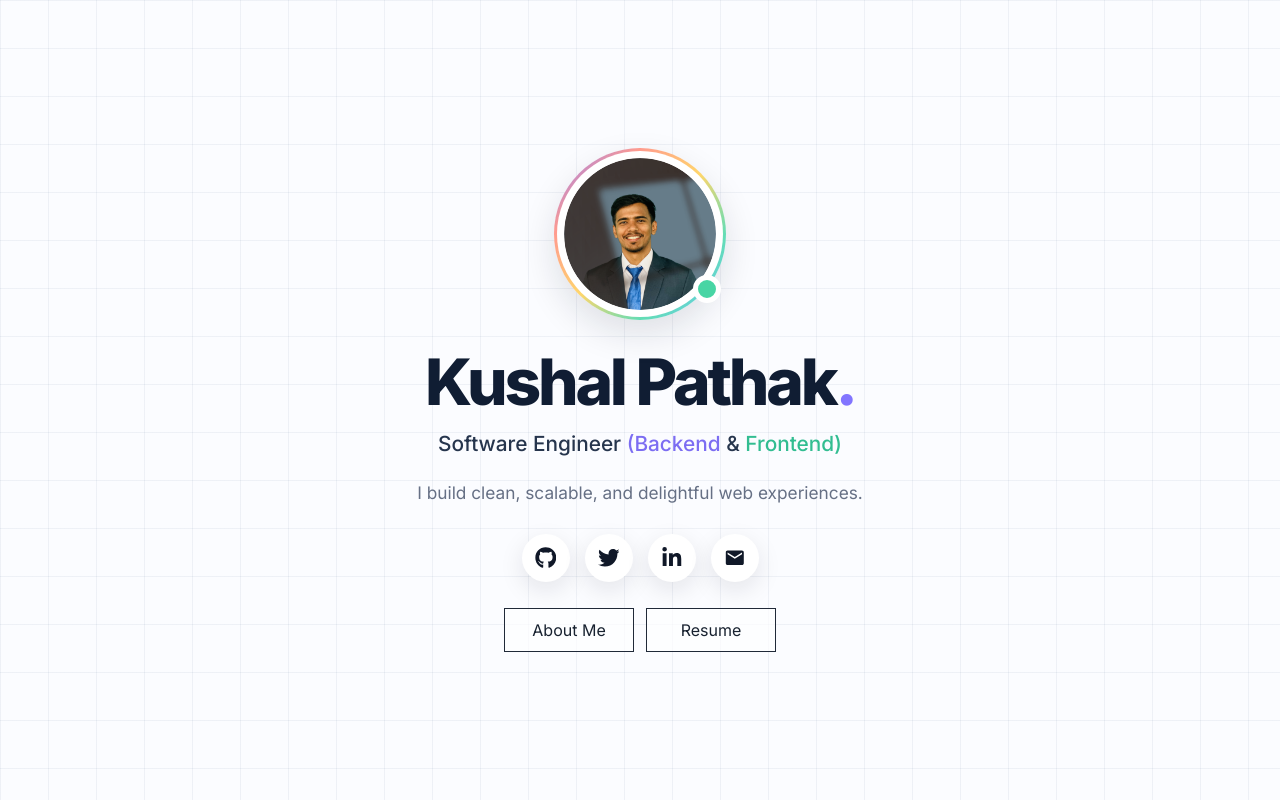
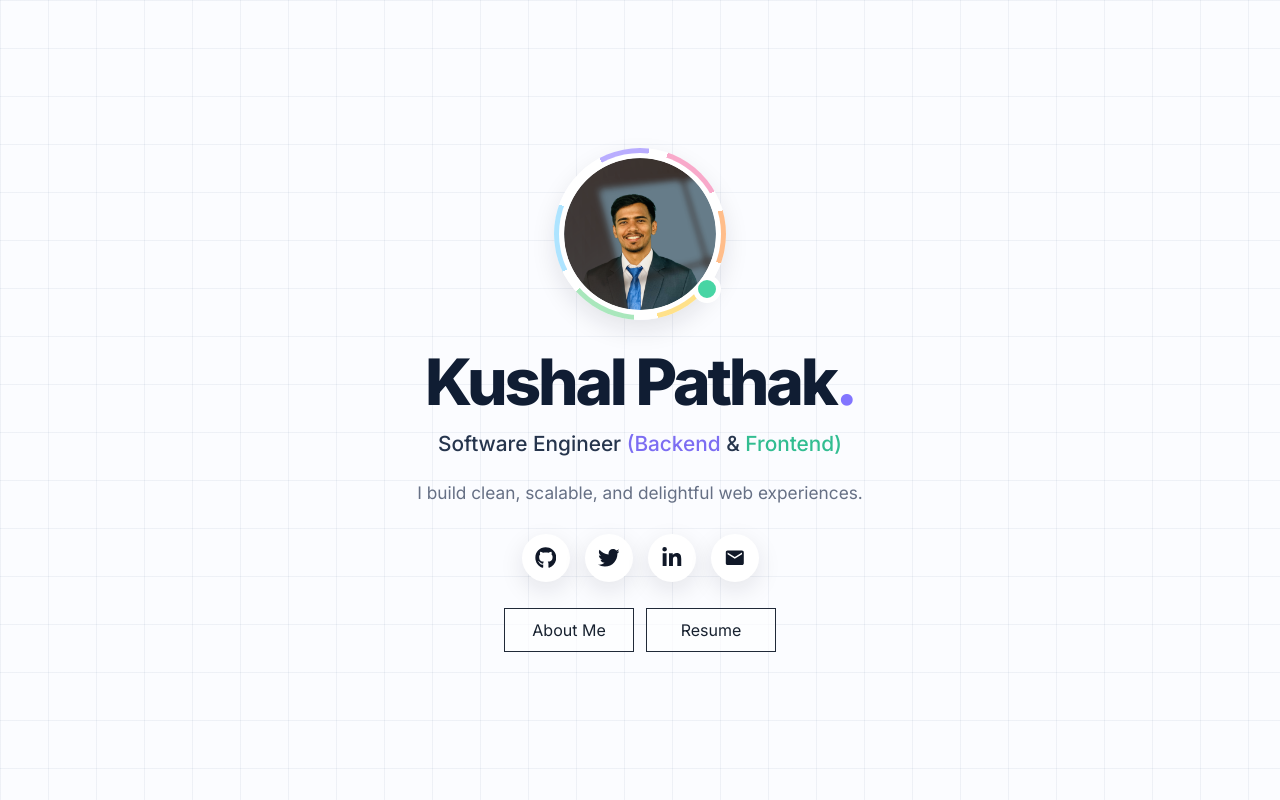
Before and after one commit to Kushal-Pathak/kushal-pathak.github.io, a React (Vite) app: page / in a window 1280 px wide. Built offline with nearby package versions, Linux system fonts and the light colour scheme.

Commit message:
fix: not so good border on image

```diff
--- a/src/App.css
+++ b/src/App.css
@@ -31,28 +31,42 @@
 }
 
 .profile-ring {
+  position: relative;
   width: 100%;
   height: 100%;
-  padding: 7px;
+  display: grid;
+  place-items: center;
+  padding: 10px;
   border-radius: 50%;
+  background: conic-gradient(
+    from -28deg,
+    #b9adff 0deg 34deg,
+    #ffffff 34deg 47deg,
+    #f8a9ca 47deg 88deg,
+    #ffffff 88deg 102deg,
+    #ffbd8a 102deg 138deg,
+    #ffffff 138deg 153deg,
+    #ffe18a 153deg 196deg,
+    #ffffff 196deg 212deg,
+    #a9e7bc 212deg 256deg,
+    #ffffff 256deg 272deg,
+    #aee4ff 272deg 318deg,
+    #ffffff 318deg 360deg
+  );
+  box-shadow: 0 10px 24px rgba(15, 23, 42, 0.1);
+}
 
-  background:
-    linear-gradient(#ffffff, #ffffff) padding-box,
-    linear-gradient(
-        135deg,
-        #8b7cff,
-        #ff9b8e,
-        #ffd66b,
-        #63ddb5,
-        #68c7f4
-      )
-      border-box;
-
-  border: 3px solid transparent;
-  box-shadow: 0 14px 35px rgba(15, 23, 42, 0.12);
+.profile-ring::before {
+  content: "";
+  position: absolute;
+  inset: 5px;
+  border-radius: inherit;
+  background: #ffffff;
 }
 
 .profile-image {
+  position: relative;
+  z-index: 1;
   width: 100%;
   height: 100%;
   border-radius: 50%;
```
